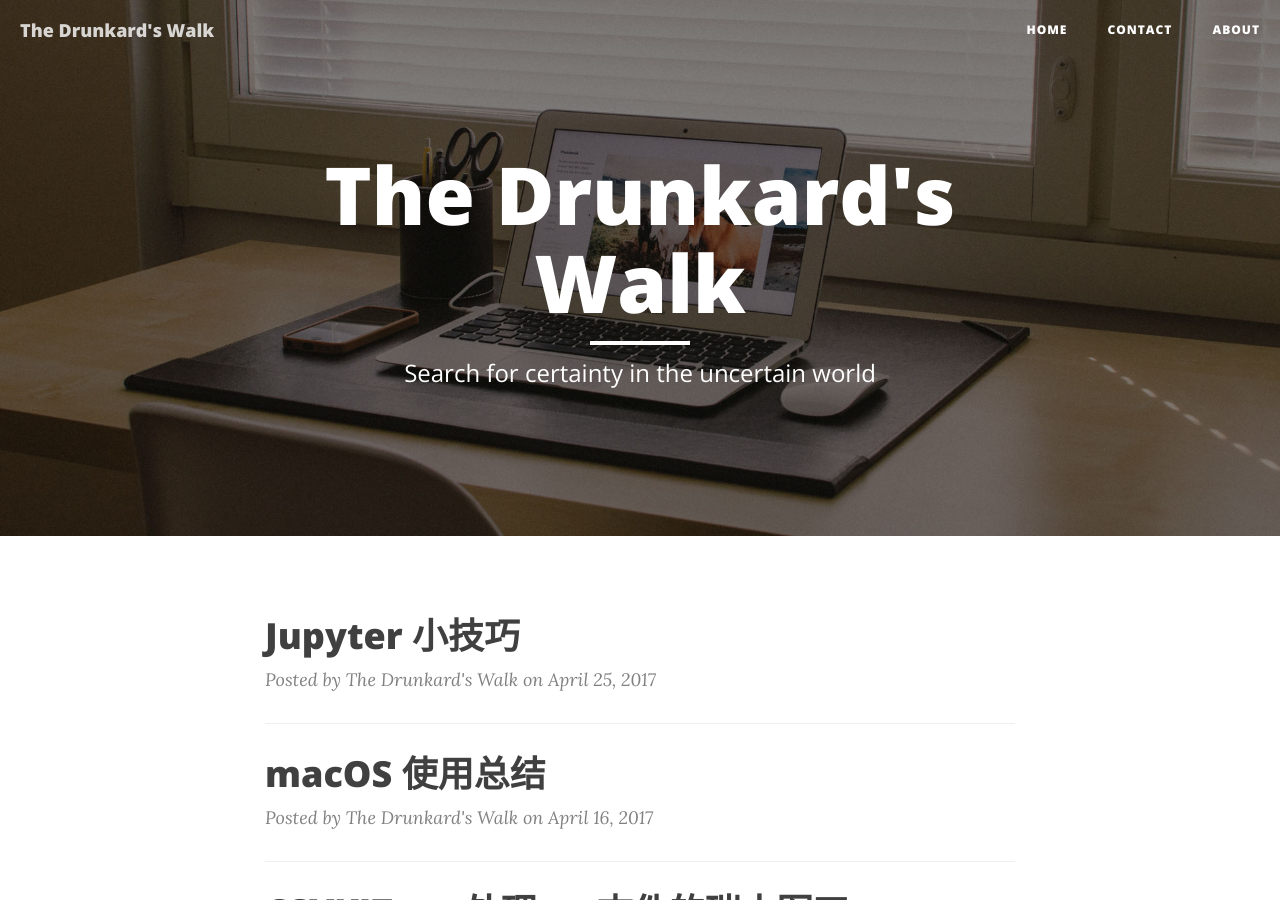
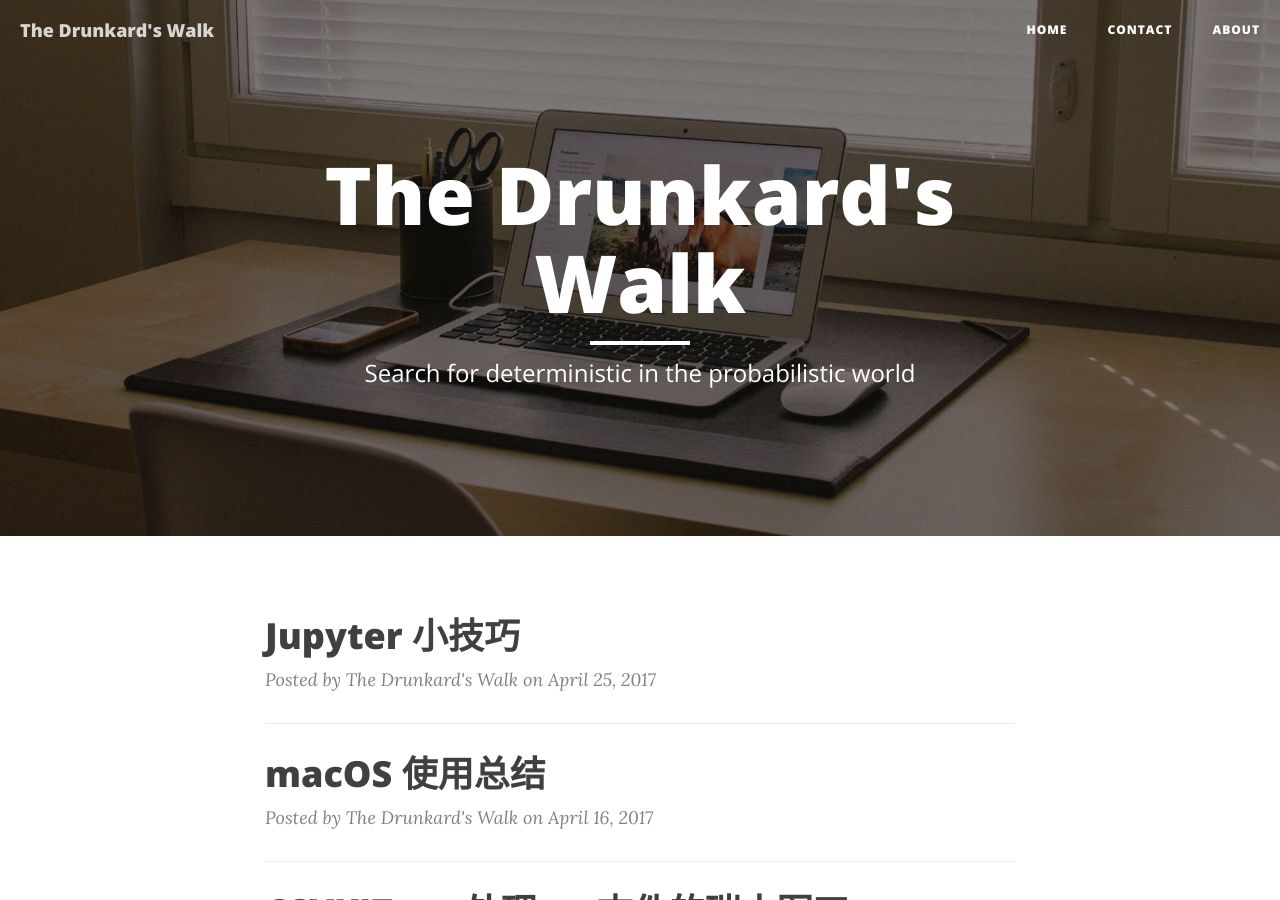
Before and after one commit to dean-wong/dean-wong.github.io, a Jekyll site: the page built from index.html, in a window 1280 px wide and 900 px high. Built offline with Jekyll 4.4.1, drawn with Linux system fonts in a browser that asks for light colours; nearby versions of some CDN libraries; the list of posts is cut into pages by our own code.

Commit message:
modify title

```diff
--- a/index.html
+++ b/index.html
@@ -1,6 +1,6 @@
 ---
 layout: page
-description: "Search for certainty in the uncertain world"
+description: "Search for deterministic in the probabilistic world"
 ---
 
 {% for post in paginator.posts %}
```
